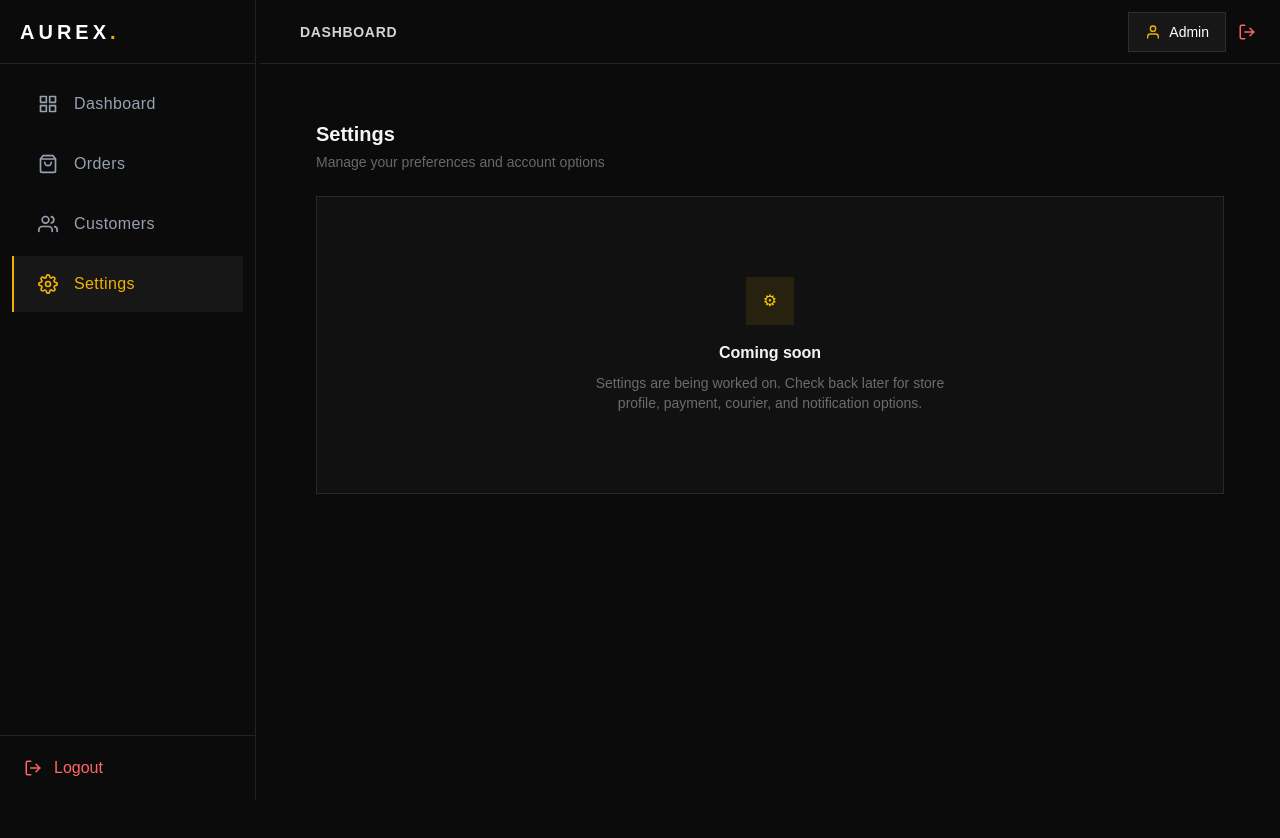
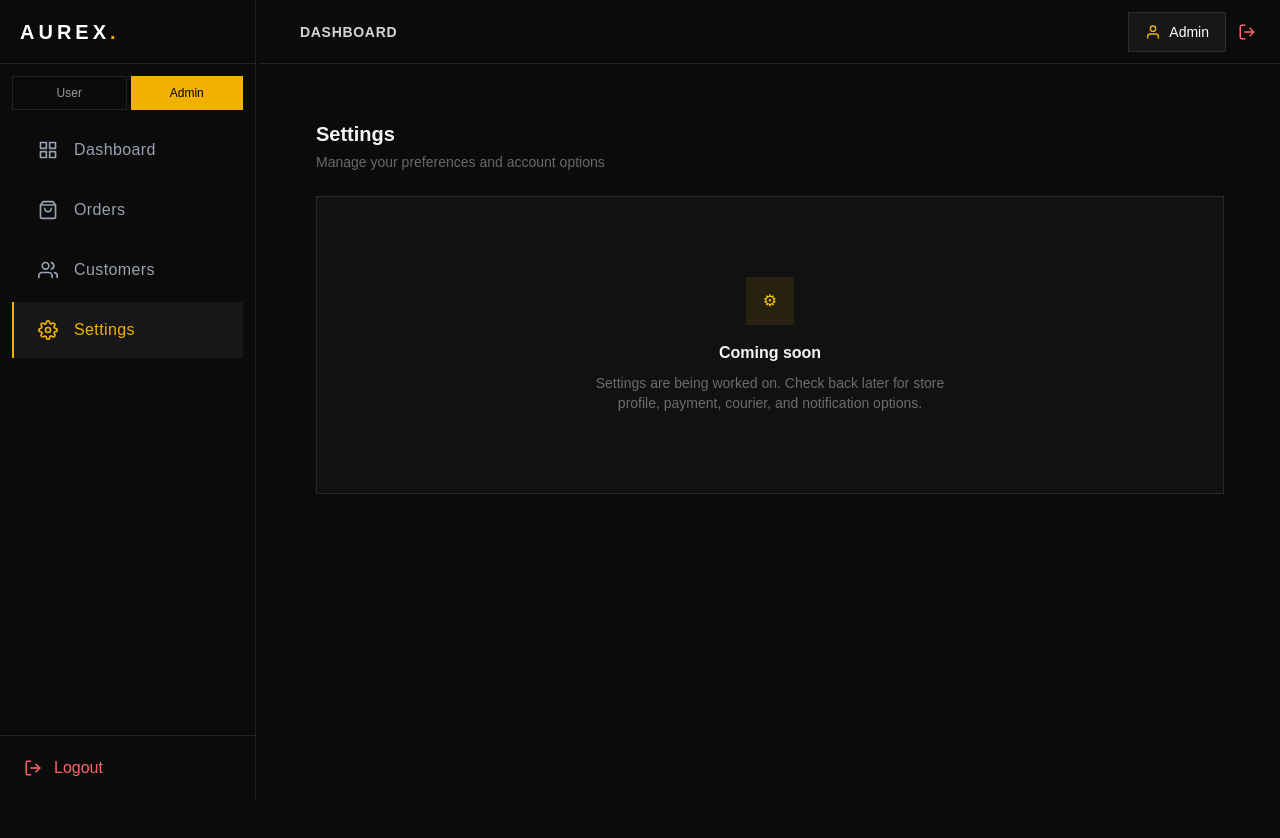
Before and after one commit to dev-nirob1/order-verification-system, a Next.js app: page /admin/settings in a window 1280 px wide. Shown: the top 838 px of the page. Built offline with nearby package versions, Linux system fonts and the light colour scheme.

Commit message:
sidebar tab for user/admin dashboard route

```diff
--- a/src/app/components/dashboard/Sidebar.jsx
+++ b/src/app/components/dashboard/Sidebar.jsx
@@ -1,4 +1,5 @@
 "use client";
+import { useState } from "react";
 import { usePathname } from "next/navigation";
 import {
   FiGrid,
@@ -7,22 +8,34 @@ import {
   FiSettings,
   FiLogOut,
   FiX,
+  FiTruck,
 } from "react-icons/fi";
 import SidebarItem from "./SidebarItem";
 import Link from "next/link";
 import { useSidebar } from "@/app/hooks/useSidebar";
 
+const adminNavItems = [
+  { href: "/admin", label: "Dashboard", icon: FiGrid },
+  { href: "/admin/orders", label: "Orders", icon: FiShoppingBag },
+  { href: "/admin/customers", label: "Customers", icon: FiUsers },
+  { href: "/admin/settings", label: "Settings", icon: FiSettings },
+];
+
+const userNavItems = [
+  { href: "/users", label: "Overview", icon: FiGrid },
+  { href: "/users/my-orders", label: "My Orders", icon: FiShoppingBag },
+  { href: "/users/track-order", label: "Track Order", icon: FiTruck },
+];
+
 const Sidebar = () => {
-  const pathname = usePathname();  // for active links
+  const pathname = usePathname();
+  const { isSidebarOpen, closeSidebar } = useSidebar();
 
-  const {isSidebarOpen, closeSidebar} = useSidebar();
+  const [activeTab, setActiveTab] = useState(
+    pathname.startsWith("/admin") ? "admin" : "user"
+  );
 
-  const navItems = [
-    { href: "/admin", label: "Dashboard", icon: FiGrid },
-    { href: "/admin/orders", label: "Orders", icon: FiShoppingBag },
-    { href: "/admin/customers", label: "Customers", icon: FiUsers },
-    { href: "/admin/settings", label: "Settings", icon: FiSettings },
-  ];
+  const navItems = activeTab === "admin" ? adminNavItems : userNavItems;
 
   return (
     <>
@@ -54,8 +67,32 @@ const Sidebar = () => {
           </button>
         </div>
 
+        {/* Dev Tab Switcher */}
+        <div className="flex gap-1 p-3">
+          <button
+            onClick={() => setActiveTab("user")}
+            className={`flex-1 py-2 text-xs font-medium transition ${
+              activeTab === "user"
+                ? "bg-yellow-500 text-black"
+                : "border border-white/10 text-[#F5F5F5]/60 hover:bg-white/5"
+            }`}
+          >
+            User
+          </button>
+          <button
+            onClick={() => setActiveTab("admin")}
+            className={`flex-1 py-2 text-xs font-medium transition ${
+              activeTab === "admin"
+                ? "bg-yellow-500 text-black"
+                : "border border-white/10 text-[#F5F5F5]/60 hover:bg-white/5"
+            }`}
+          >
+            Admin
+          </button>
+        </div>
+
         {/* Navigation */}
-        <nav className="flex flex-col gap-1 p-3">
+        <nav className="flex flex-col gap-1 p-3 pt-0">
           {navItems.map((item) => (
             <SidebarItem
               key={item.href}
```
